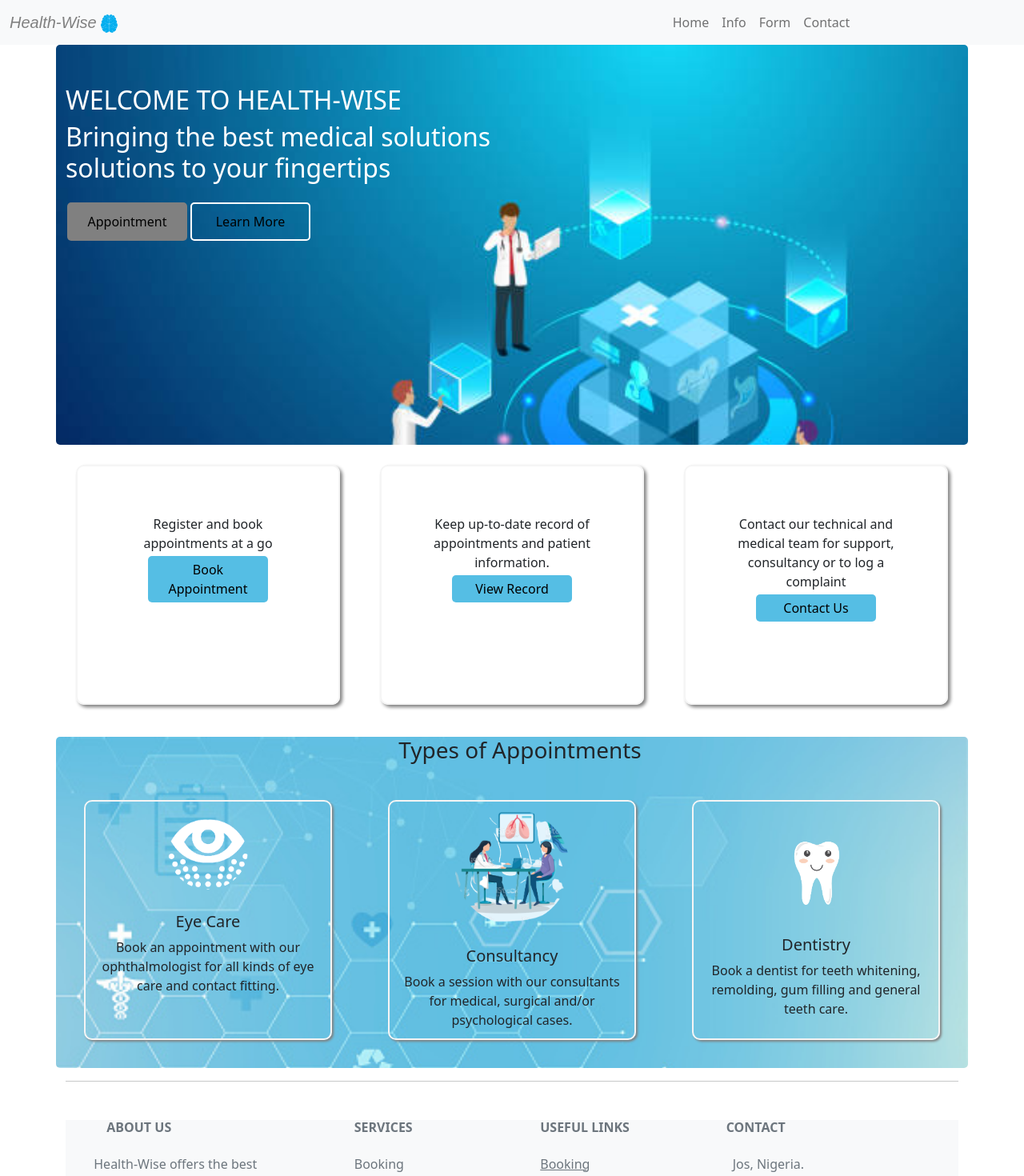
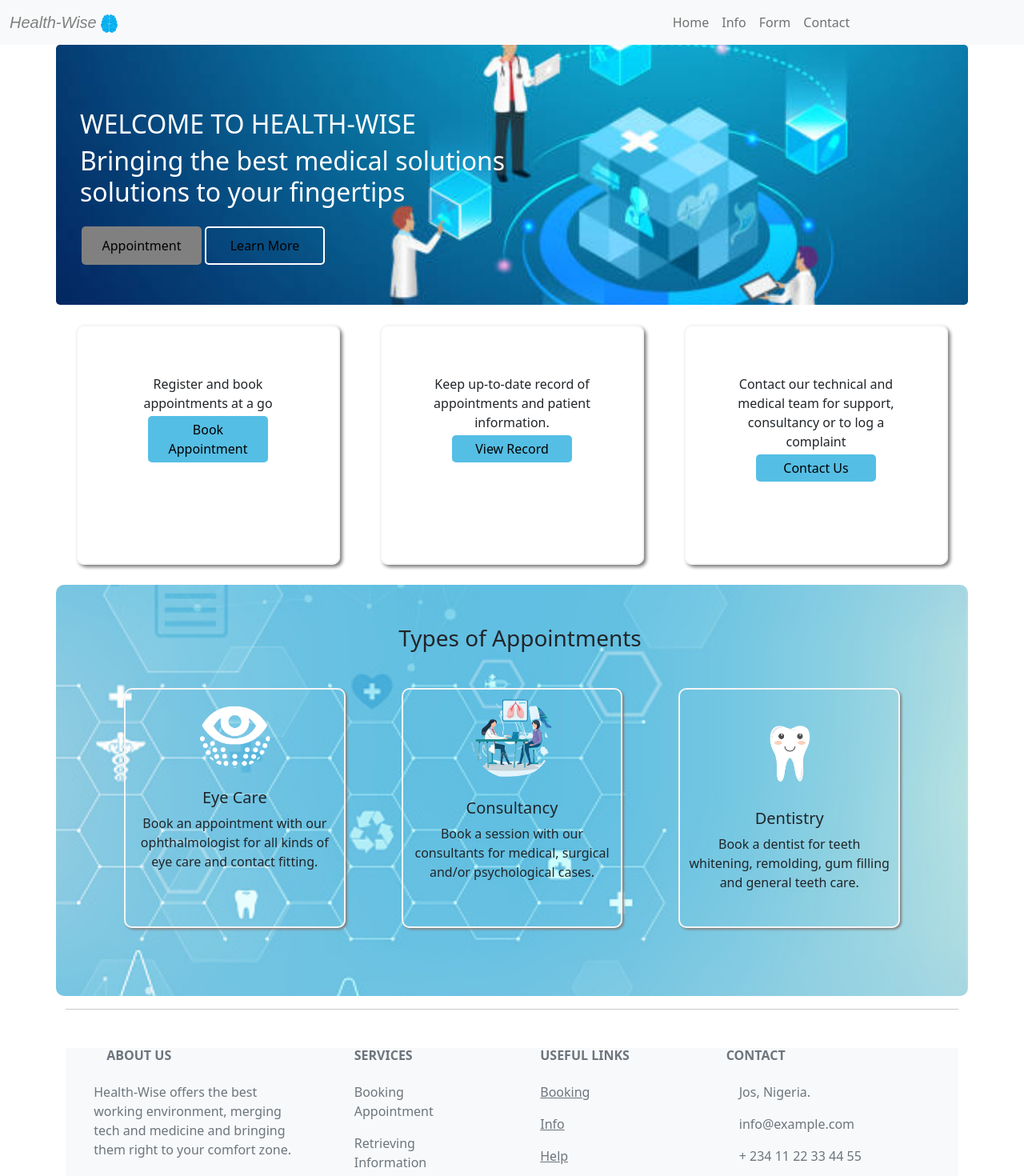
Before and after one commit to Oiza123/Healthwise, a React (Create React App) app: page / in a window 1280 px wide. Shown: the top 1470 px of the page at 80% size. Built offline with nearby package versions, Linux system fonts and the light colour scheme.

Commit message:
new changes, bg

```diff
--- a/src/components/Contact/Help.css
+++ b/src/components/Contact/Help.css
@@ -1,12 +1,21 @@
 .style {
   background-color: transparent;
   width: 30%;
-  margin-top: 1%;
   margin-left: 25%;
   padding-left: 5%;
   border-radius: 5px;
-  padding-top: 1%;
   box-shadow: 3px 3px 5px rgb(58, 57, 57);
+}
+
+.bg2 {
+  background-image: url("../images/bg 3.jpg");
+  background-repeat: no-repeat;
+  background-position: center center;
+  background-size: cover;
+  margin-top: 10px;
+  padding: 40px;
+  margin-bottom: 10px;
+  border-radius: 10px;
 }
 
 h4 {
@@ -20,14 +29,7 @@ h4 {
 
 @media (max-width: 800px) {
   .style {
-    width: 90%;
+    width: 100%;
     margin-left: 5%;
   }
 }
-
-@media (max-width: 800px) {
-  .bg {
-    background-image: none;
-    height: 100vh;
-  }
-}
--- a/src/components/Contact/Help.jsx
+++ b/src/components/Contact/Help.jsx
@@ -4,7 +4,6 @@ import { toast } from "react-toastify";
 import Footer from "../Footer/Footer";
 import { useNavigate } from "react-router-dom";
 import { useRef } from "react";
-import bg3 from "../images/bg 3.jpg";
 import "./Help.css";
 
 function Help() {
@@ -32,17 +31,7 @@ function Help() {
   };
 
   return (
-    <div
-      className="bg"
-      style={{
-        backgroundImage: `url('${bg3}')`,
-        height: "80vh",
-        backgroundRepeat: "no-repeat",
-        backgroundSize: "100%",
-        borderRadius: "5px",
-        paddingTop: "10px",
-      }}
-    >
+    <div className="bg2">
       <div className="style">
         <h4>Submit Complaint</h4>
         <form ref={form} onSubmit={sendEmail}>
--- a/src/components/Footer/Footer.jsx
+++ b/src/components/Footer/Footer.jsx
@@ -1,11 +1,15 @@
-import { MDBFooter, MDBContainer, MDBRow, MDBCol, MDBIcon, MDBBtn } from "mdb-react-ui-kit";
+import {
+  MDBFooter,
+  MDBContainer,
+  MDBRow,
+  MDBCol,
+  MDBIcon,
+  MDBBtn,
+} from "mdb-react-ui-kit";
 
 function Footer() {
   return (
-    <MDBFooter
-      bgColor="light"
-      className="text-center text-lg-start text-muted"
-    >
+    <MDBFooter bgColor="light" className="text-center text-lg-start text-muted">
       <section>
         <MDBContainer className="text-center text-md-start mt-5">
           <MDBRow className="mt-3">
@@ -49,7 +53,7 @@ function Footer() {
             <MDBCol md="4" lg="3" xl="3" className="mx-auto mb-md-0 mb-4">
               <h6 className="text-uppercase fw-bold mb-4">Contact</h6>
               <p>
-                <MDBIcon color="secondary" icon="home" className="me-2" />
+                <MDBIcon color="secondary" icon="home" className="me-3" />
                 Jos, Nigeria.
               </p>
               <p>
@@ -67,9 +71,11 @@ function Footer() {
 
       <div
         className="text-center p-4"
-        style={{ backgroundColor: "rgba(0, 0, 0, 0.05)"}}
+        style={{ backgroundColor: "rgba(0, 0, 0, 0.05)" }}
       >
         © 2023 Healthwise
+        <br />
+        Designed by Oiza
       </div>
     </MDBFooter>
   );
--- a/src/components/Form/AddEdit.css
+++ b/src/components/Form/AddEdit.css
@@ -1,3 +1,14 @@
+.bg1 {
+  background-image: url("../images/bg 3.jpg");
+  background-repeat: no-repeat;
+  background-position: center center;
+  background-size: cover;
+  padding: 30px;
+  margin-top: 50px;
+  margin-bottom: 20px;
+  border-radius: 10px;
+}
+
 input[type="text"],
 input[type="password"],
 input[type="date"],
--- a/src/components/Form/AddEdit.jsx
+++ b/src/components/Form/AddEdit.jsx
@@ -7,8 +7,6 @@ import { toast } from "react-toastify";
 import Button from "react-bootstrap/Button";
 import Row from "react-bootstrap/Row";
 import Col from "react-bootstrap/Col";
-import bg3 from "../images/bg 3.jpg";
-import { Link } from "react-router-dom";
 import "./AddEdit.css";
 import { Container } from "react-bootstrap";
 import { HashLink } from "react-router-hash-link";
@@ -110,16 +108,7 @@ function AddEdit() {
   //creating the form
 
   return (
-    <Container
-      style={{
-        backgroundImage: `url('${bg3}')`,
-        backgroundRepeat: "no-repeat",
-        backgroundSize: "100%",
-        borderRadius: "5px",
-        paddingTop: "50px",
-        height: "100vh",
-      }}
-    >
+    <Container className="bg1">
       <Row>
         <Col sm>
           <div className="formStyle">
--- a/src/components/Home/Home.css
+++ b/src/components/Home/Home.css
@@ -1,6 +1,23 @@
 body {
   margin: 0;
   width: 100%;
+}
+
+.bg {
+  background-image: url("../images/bg 1.jpg");
+  background-repeat: no-repeat;
+  background-position: center center;
+  background-size: cover;
+  border-radius: 5px;
+  padding: 30px;
+}
+.bg3 {
+  background-image: url("../images/bg 3.jpg");
+  background-repeat: no-repeat;
+  background-position: center center;
+  background-size: cover;
+  border-radius: 10px;
+  padding: 50px;
 }
 
 h2 {
--- a/src/components/Home/Home.jsx
+++ b/src/components/Home/Home.jsx
@@ -6,8 +6,6 @@ import { Link } from "react-router-dom";
 import Container from "react-bootstrap/Container";
 import Row from "react-bootstrap/Row";
 import Col from "react-bootstrap/Col";
-import bg1 from "../images/bg 1.jpg";
-import bg3 from "../images/bg 3.jpg";
 import dentistry from "../images/dentistry.png";
 import eyecare from "../images/eye care.png";
 import consultancy from "../images/consultancy.png";
@@ -20,16 +18,7 @@ function Home() {
   return (
     <Container className="container-fluid">
       <Row>
-        <Col
-          style={{
-            backgroundImage: `url('${bg1}')`,
-            height: "500px",
-            backgroundRepeat: "no-repeat",
-            backgroundSize: "100%",
-            borderRadius: "5px",
-            marginTop: "15spx",
-          }}
-        >
+        <Col className="bg">
           <h2>
             WELCOME TO HEALTH-WISE
             <p className="mt-2">
@@ -100,17 +89,7 @@ function Home() {
           },
         }}
       >
-        <Row
-          id="learn"
-          style={{
-            backgroundImage: `url('${bg3}')`,
-            height: "100%",
-            backgroundRepeat: "no-repeat",
-            backgroundSize: "100%",
-            borderRadius: "5px",
-            marginTop: "15px",
-          }}
-        >
+        <Row id="learn" className="bg3">
           <h3>Types of Appointments</h3>
           <Col sm className="col2">
             <img
@@ -128,7 +107,7 @@ function Home() {
             <img
               src={consultancy}
               alt=""
-              style={{ width: "50%", paddingBottom: "10%" }}
+              style={{ width: "40%", paddingBottom: "10%" }}
             />
             <h5>Consultancy</h5>
             <p>
```
